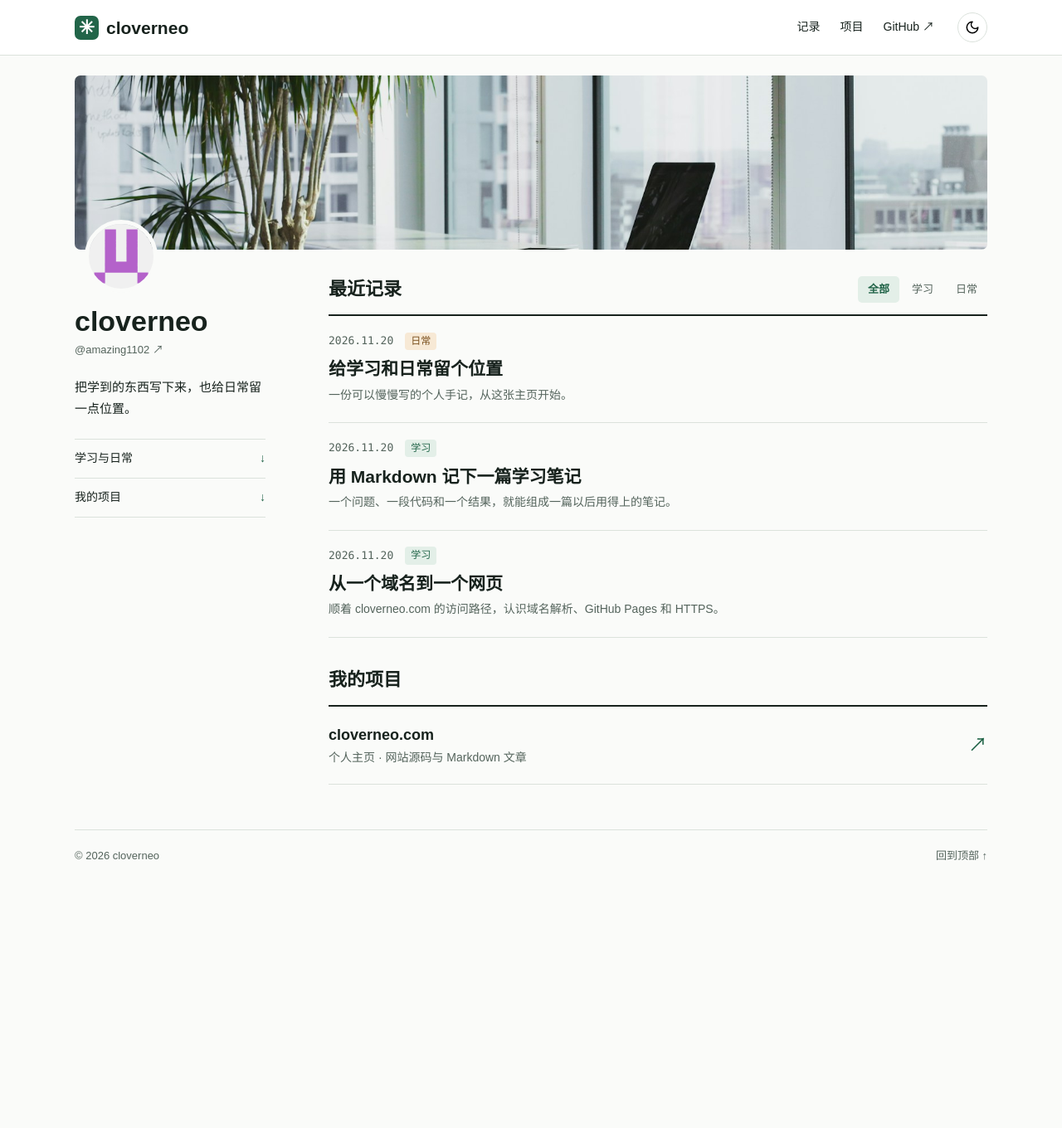
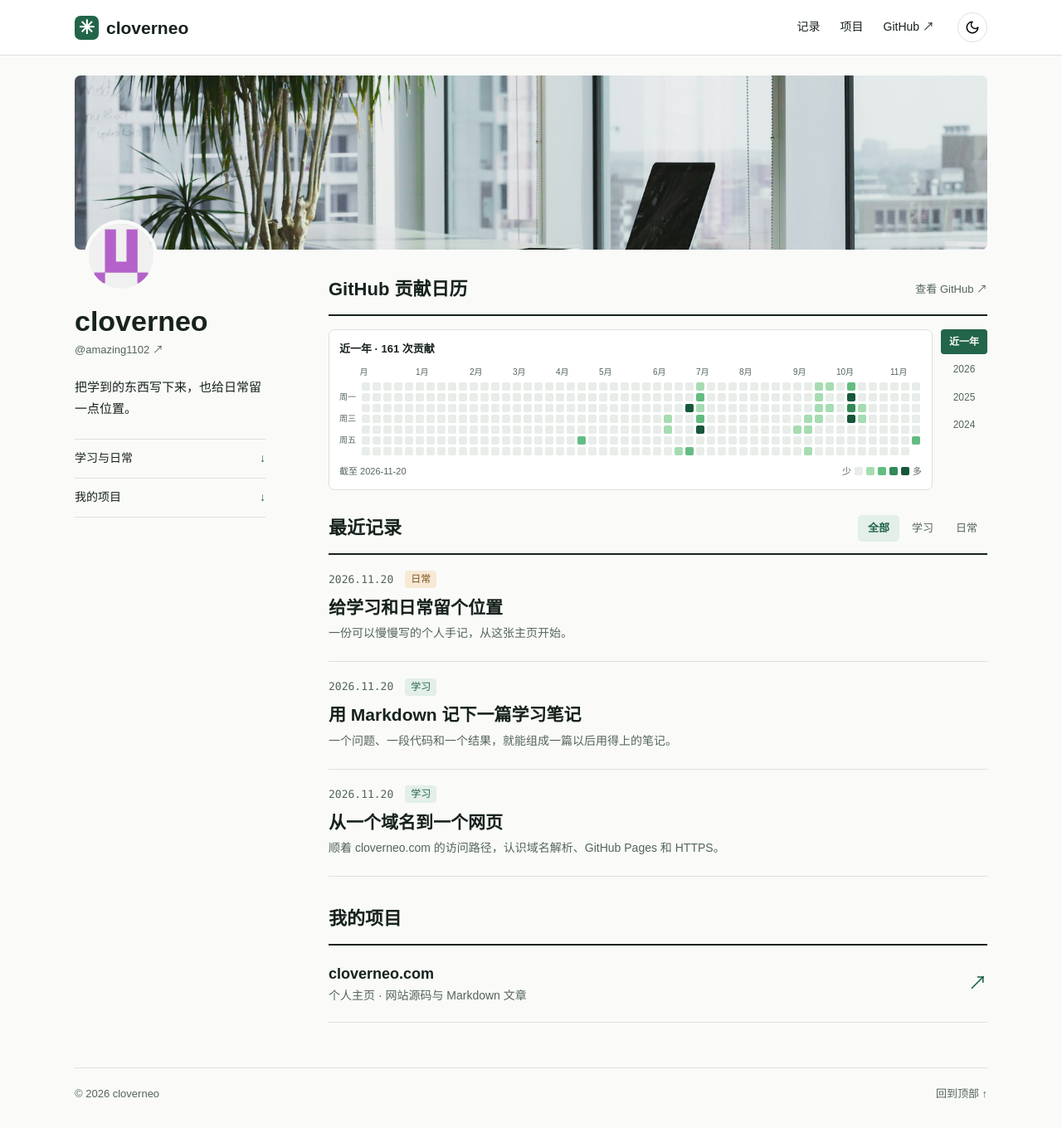
Before and after one commit to amazing1102/amazing1102.github.io, a Jekyll site: the page built from index.html, in a window 1280 px wide. Shown: the whole page at 83% size. Built offline with Jekyll 4.4.1, drawn with Linux system fonts in a browser that asks for light colours; before the commit the page ends 1073 px from its top, so only the background shows below that; part of the change alters nothing that is shown.

Commit message:
Show GitHub contribution calendar on the homepage

```diff
--- /dev/null
+++ b/_data/github_activity.json
@@ -0,0 +1 @@
+{"asOf":"2026-11-20","years":["2026","2025","2024"],"days":[{"date":"2024-10-17","count":1,"level":4},{"date":"2026-04-17","count":8,"level":2},{"date":"2026-06-10","count":1,"level":1},{"date":"2026-06-11","count":2,"level":1},{"date":"2026-06-20","count":1,"level":1},{"date":"2026-06-23","count":27,"level":4},{"date":"2026-06-27","count":6,"level":2},{"date":"2026-06-28","count":2,"level":1},{"date":"2026-06-29","count":7,"level":2},{"date":"2026-06-30","count":4,"level":1},{"date":"2026-07-01","count":8,"level":2},{"date":"2026-07-02","count":13,"level":4},{"date":"2026-09-03","count":1,"level":1},{"date":"2026-09-09","count":1,"level":1},{"date":"2026-09-10","count":2,"level":1},{"date":"2026-09-12","count":1,"level":1},{"date":"2026-09-13","count":3,"level":1},{"date":"2026-09-14","count":1,"level":1},{"date":"2026-09-15","count":1,"level":1},{"date":"2026-09-16","count":3,"level":1},{"date":"2026-09-20","count":2,"level":1},{"date":"2026-09-22","count":2,"level":1},{"date":"2026-10-04","count":8,"level":2},{"date":"2026-10-05","count":23,"level":4},{"date":"2026-10-06","count":9,"level":3},{"date":"2026-10-07","count":16,"level":4},{"date":"2026-10-13","count":1,"level":1},{"date":"2026-10-14","count":3,"level":1},{"date":"2026-11-20","count":5,"level":2}]}
--- /dev/null
+++ b/activity.js
@@ -0,0 +1,109 @@
+(() => {
+  const snapshot = JSON.parse(document.querySelector('#activity-snapshot').textContent);
+  const grid = document.querySelector('#activity-grid');
+  const yearList = document.querySelector('#activity-years');
+  const detail = document.querySelector('#activity-detail');
+  const dayMs = 86400000;
+  let data = snapshot;
+  let selected = 'last';
+
+  function renderCalendar() {
+    const rolling = selected === 'last';
+    const last = Date.parse(data.asOf);
+    const end = rolling ? last : Math.min(last, Date.UTC(Number(selected), 11, 31));
+    const weekday = new Date(end).getUTCDay();
+    // GitHub's rolling view starts on Sunday and spans 53 week columns.
+    const start = rolling ? end - (364 + weekday) * dayMs : Date.UTC(Number(selected), 0, 1);
+    const offset = new Date(start).getUTCDay();
+    const activity = new Map(data.days.map(day => [day.date, day]));
+    const cells = document.createDocumentFragment();
+    let total = 0;
+    let previousMonthColumn = -3;
+    for (let time = start, index = offset; time <= end; time += dayMs, index++) {
+      const date = new Date(time);
+      const iso = date.toISOString().slice(0,10);
+      const record = activity.get(iso);
+      const count = record?.count ?? 0;
+      total += count;
+      const column = Math.floor(index / 7) + 1;
+      if ((time === start || date.getUTCDate() === 1) && column - previousMonthColumn >= 3) {
+        const label = document.createElement('span');
+        label.className = 'month';
+        label.textContent = (date.getUTCMonth() + 1) + '月';
+        label.style.gridArea = '1 / ' + column;
+        cells.append(label);
+        previousMonthColumn = column;
+      }
+      const cell = document.createElement('button');
+      cell.type = 'button';
+      cell.className = 'day';
+      cell.dataset.level = record?.level ?? 0;
+      cell.tabIndex = time === end ? 0 : -1;
+      cell.title = iso + ' · ' + count + ' 次贡献';
+      cell.setAttribute('aria-label', cell.title);
+      cell.style.gridArea = (index % 7 + 2) + ' / ' + column;
+      cells.append(cell);
+    }
+    grid.replaceChildren(cells);
+    const period = rolling ? '近一年' : selected + ' 年';
+    document.querySelector('#activity-total').textContent = period + ' · ' + total + ' 次贡献';
+    detail.textContent = '截至 ' + new Date(end).toISOString().slice(0,10);
+    for (const button of yearList.children) button.setAttribute('aria-pressed', String(button.value === selected));
+    grid.parentElement.scrollLeft = rolling || end === last ? grid.scrollWidth : 0;
+  }
+
+  function renderYears() {
+    yearList.replaceChildren();
+    for (const value of ['last', ...data.years]) {
+      const button = document.createElement('button');
+      button.type = 'button';
+      button.value = value;
+      button.textContent = value === 'last' ? '近一年' : value;
+      yearList.append(button);
+    }
+  }
+  yearList.addEventListener('click', event => {
+    if (!event.target.matches('button')) return;
+    selected = event.target.value;
+    renderCalendar();
+  });
+  for (const name of ['pointerover','focusin','click']) {
+    grid.addEventListener(name, event => {
+      if (!event.target.matches('.day')) return;
+      detail.textContent = event.target.title;
+      if (name === 'focusin') {
+        grid.querySelector('[tabindex="0"]').tabIndex = -1;
+        event.target.tabIndex = 0;
+      }
+    });
+  }
+  grid.addEventListener('keydown', event => {
+    const steps = {ArrowUp:-1, ArrowDown:1, ArrowLeft:-7, ArrowRight:7};
+    if (!(event.key in steps)) return;
+    event.preventDefault();
+    const days = Array.from(grid.querySelectorAll('.day'));
+    days[days.indexOf(event.target) + steps[event.key]]?.focus();
+  });
+
+  renderYears();
+  renderCalendar();
+
+  async function refresh() {
+    const response = await fetch('https://github-contributions-api.jogruber.de/v4/amazing1102', {credentials:'omit', referrerPolicy:'no-referrer'});
+    if (!response.ok) return;
+    const {total, contributions} = await response.json();
+    const years = Object.keys(total).filter(year => /^\d{4}$/.test(year)).sort().reverse();
+    if (!years.length || !Array.isArray(contributions) || !contributions.length) return;
+    const today = new Date().toISOString().slice(0,10);
+    const known = contributions.filter(day => day.date <= today);
+    const asOf = known.reduce((end, day) => day.date > end ? day.date : end, '');
+    if (asOf < snapshot.asOf) return;
+    const days = known.filter(day => day.count > 0).sort((a,b) => a.date.localeCompare(b.date));
+    const next = {asOf, years, days};
+    if (JSON.stringify(next) === JSON.stringify(snapshot)) return;
+    data = next;
+    renderYears();
+    renderCalendar();
+  }
+  refresh().catch(() => { /* The bundled snapshot remains available offline. */ });
+})();
--- a/index.html
+++ b/index.html
@@ -11,6 +11,23 @@ layout: base
       <div class="profile-links"><a href="#notes">学习与日常 <span>↓</span></a><a href="#projects">我的项目 <span>↓</span></a></div>
     </aside>
     <div class="feed">
+      <section id="activity" aria-labelledby="activity-heading">
+        <div class="heading"><h2 id="activity-heading">GitHub 贡献日历</h2><a class="handle" href="https://github.com/amazing1102">查看 GitHub ↗</a></div>
+        <div class="calendar-layout">
+          <div class="calendar-panel">
+            <strong id="activity-total"></strong>
+            <div class="calendar-body">
+              <div class="weekdays" aria-hidden="true"><span>周一</span><span>周三</span><span>周五</span></div>
+              <div class="calendar-scroll"><div id="activity-grid" aria-label="每日贡献"></div></div>
+            </div>
+            <div class="calendar-footer"><output id="activity-detail"></output><span class="scale" aria-label="贡献从少到多">少 <i></i><i data-level="1"></i><i data-level="2"></i><i data-level="3"></i><i data-level="4"></i> 多</span></div>
+          </div>
+          <div id="activity-years" aria-label="统计时段"></div>
+        </div>
+        <noscript><a href="https://github.com/amazing1102">在 GitHub 查看贡献记录</a></noscript>
+      </section>
+      <script type="application/json" id="activity-snapshot">{{ site.data.github_activity | jsonify }}</script>
+      <script defer src="{{ '/activity.js' | relative_url }}"></script>
       <section id="notes">
         <div class="heading"><h2>最近记录</h2><div class="filters" aria-label="按栏目筛选">
           <button type="button" data-filter="all" aria-pressed="true">全部</button>
--- a/styles.css
+++ b/styles.css
@@ -49,6 +49,31 @@ nav {gap:24px;margin-left:auto;font-size:14px}
 .profile-links a {display:flex;justify-content:space-between;font-size:14px;padding:11px 0;border-bottom:1px solid var(--line)}
 .profile-links span {color:var(--accent)}
 .feed {padding-top:32px}
+#activity {margin-bottom:30px;--day0:#e8ede9;--day1:#a6dcb1;--day2:#63bc82;--day3:#33895a;--day4:#16573a}
+.dark #activity {--day0:#303c35;--day1:#205a37;--day2:#297c45;--day3:#3eab60;--day4:#73dc86}
+.calendar-layout {display:grid;grid-template-columns:minmax(0,1fr) auto;gap:10px;margin-top:16px}
+.calendar-panel {min-width:0;border:1px solid var(--line);border-radius:7px;padding:12px;background:var(--panel);font-size:13px}
+.calendar-body {display:flex;gap:5px;margin:10px 0 6px}
+.weekdays,#activity-grid {display:grid;grid-template-rows:16px repeat(7,10px);row-gap:3px}
+.weekdays {flex:none;color:var(--sub);font-size:10px;line-height:10px}
+.weekdays span:nth-child(1) {grid-row:3}
+.weekdays span:nth-child(2) {grid-row:5}
+.weekdays span:nth-child(3) {grid-row:7}
+.calendar-scroll {min-width:0;overflow-x:auto;scrollbar-width:thin;padding:0 1px 4px}
+#activity-grid {grid-auto-columns:10px;column-gap:3px;width:max-content;padding-right:1px}
+.month {align-self:start;font-size:10px;line-height:14px;white-space:nowrap;color:var(--sub)}
+.day,.scale i {display:block;width:10px;height:10px;padding:0;background:var(--day0);border:0;border-radius:2px}
+#activity [data-level="1"] {background:var(--day1)}
+#activity [data-level="2"] {background:var(--day2)}
+#activity [data-level="3"] {background:var(--day3)}
+#activity [data-level="4"] {background:var(--day4)}
+.day:focus-visible {outline-offset:0;outline-width:2px;z-index:1}
+.calendar-footer,.scale {display:flex;gap:4px;align-items:center}
+.calendar-footer {justify-content:space-between;gap:8px;flex-wrap:wrap;color:var(--sub);font-size:11px}
+#activity-years {display:flex;flex-direction:column;gap:3px;align-self:start}
+#activity-years button {border:0;background:transparent;color:var(--sub);border-radius:4px;padding:5px 10px;font-size:12px}
+#activity-years button[aria-pressed=true] {background:var(--accent);color:var(--paper);font-weight:700}
+@media(max-width:740px){.calendar-layout {display:flex;flex-direction:column}.calendar-panel {order:1}#activity-years {flex-direction:row}}
 .heading {justify-content:space-between;gap:16px;padding-bottom:14px;border-bottom:2px solid var(--ink)}
 h2 {margin:0;font-size:22px;line-height:1.45}
 .filters {gap:3px}
```
